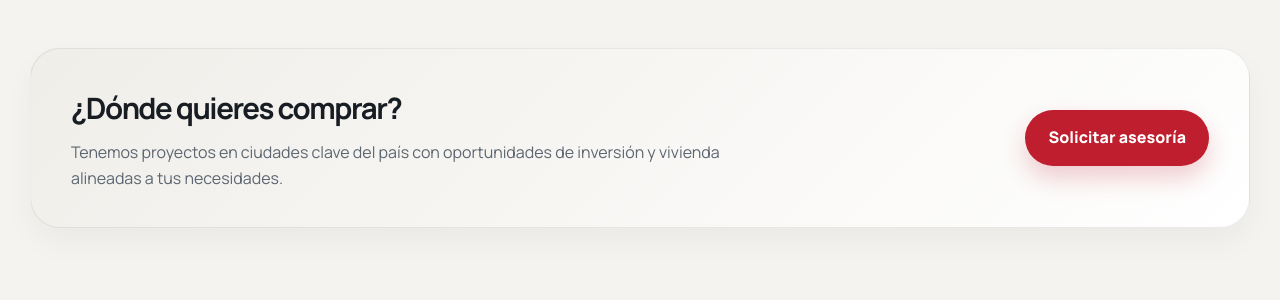
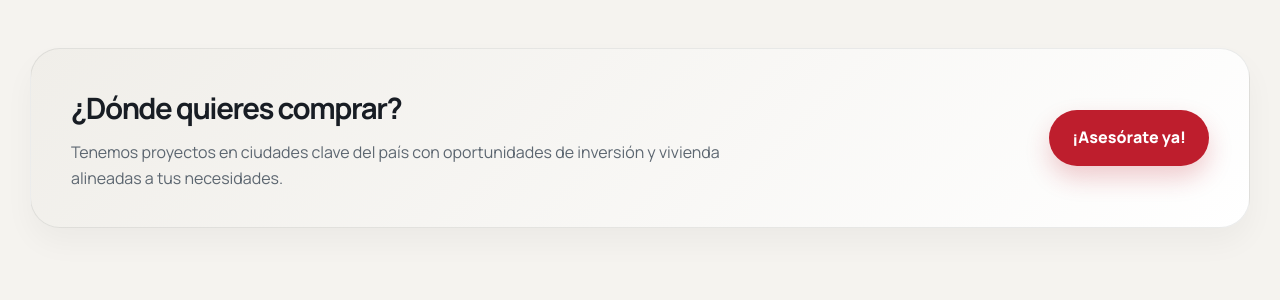
Before and after one commit to tfm-org-saguillen/test-landing, a Flask app: page / in a window 1280 px wide. Shown: the part 1528-1828 px from the top of the page. Run offline with Flask 3, Linux system fonts and the light colour scheme.

Commit message:
Cambio Botón de prueba

```diff
--- a/src/templates/index.html
+++ b/src/templates/index.html
@@ -628,7 +628,7 @@
             <h3>¿Dónde quieres comprar?</h3>
             <p>Tenemos proyectos en ciudades clave del país con oportunidades de inversión y vivienda alineadas a tus necesidades.</p>
           </div>
-          <a class="btn primary" href="#contacto">Solicitar asesoría</a>
+          <a class="btn primary" href="#contacto">¡Asesórate ya!</a>
         </div>
       </div>
     </section>
```
